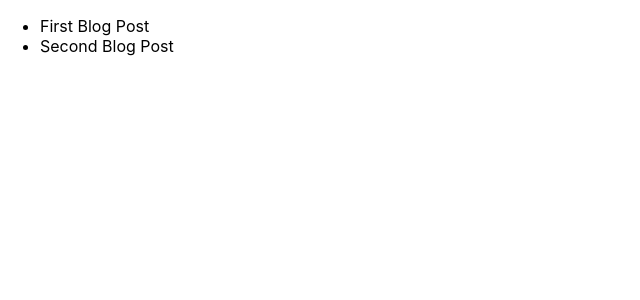
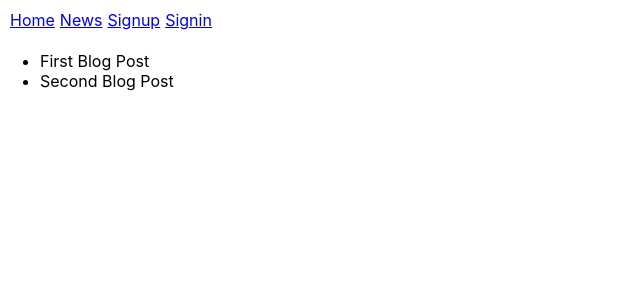
Before and after one commit to deepakkumaravelu/React-Blog-portal, a React (Create React App) app in the folder blogapp/: page / in a window 1280 px wide. Shown: the top 300 px of the page, without its empty margins (0-640 px from the left). Built offline with nearby package versions, Linux system fonts and the light colour scheme.

Commit message:
navbar component added

```diff
--- /dev/null
+++ b/blogapp/src/App.css
@@ -0,0 +1,9 @@
+.nav{
+    list-style-type: none;
+    margin:5px;
+    padding:5px;
+}
+.nav li{
+    display: inline;
+    margin-right: 5px;
+}
--- a/blogapp/src/App.js
+++ b/blogapp/src/App.js
@@ -1,9 +1,14 @@
 import React from 'react';
 import BlogList from './components/BlogList';
-
+import NavBar from './components/NavBar';
+import './App.css';
 function App() {
   return (
+    <div>
+<NavBar/>
 <BlogList/>
+    </div>
+
   );
 }
 
--- /dev/null
+++ b/blogapp/src/components/NavBar.jsx
@@ -0,0 +1,16 @@
+import React from 'react'
+
+const NavBar = () => {
+  return (
+    <div>
+<ul className='nav'>
+    <li><a href="#">Home</a></li>
+    <li><a href="#">News</a></li>
+    <li><a href="#">Signup</a></li>
+    <li><a href="#">Signin</a></li>
+</ul>
+    </div>
+  )
+}
+
+export default NavBar
```
